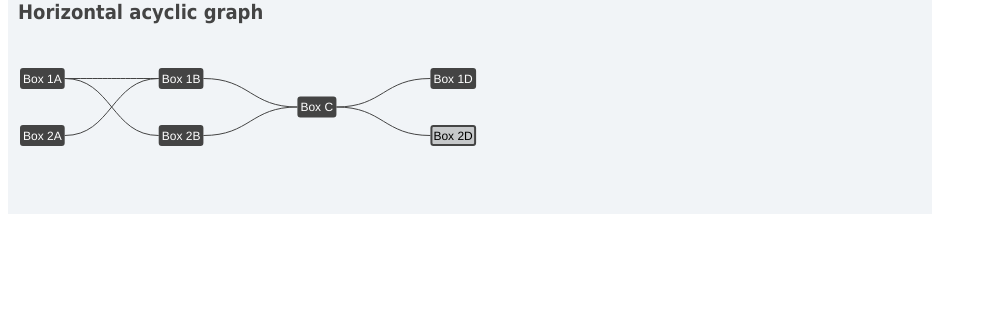
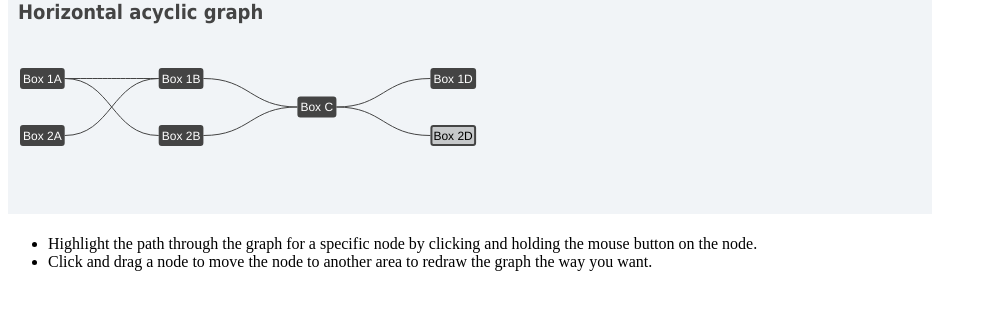
Before and after one commit to HGNC/iHAG, a plain HTML site: page index.html in a window 1280 px wide. Shown: the part 79-388 px from the top of the page, without its empty margins (0-987 px from the left). Drawn offline with Linux system fonts and the light colour scheme.

Commit message:
Update index.html

```diff
--- a/index.html
+++ b/index.html
@@ -13,6 +13,10 @@
     <h1>iHAG - interactive Horizontal Acyclic Grapher</h1>
 
     <div id="hag"></div>
+    <p><ul>
+      <li>Highlight the path through the graph for a specific node by clicking and holding the mouse button on the node.</li>
+      <li>Click and drag a node to move the node to another area to redraw the graph the way you want.</li>
+    </ul></p>
     <script type="text/javascript" src="js/bower_components/jquery/dist/jquery.min.js"></script>
     <script type="text/javascript" src="js/bower_components/raphael/raphael-min.js"></script>
     <script type="text/javascript" src="js/bower_components/iHAG/iHAG.js"></script>
```
